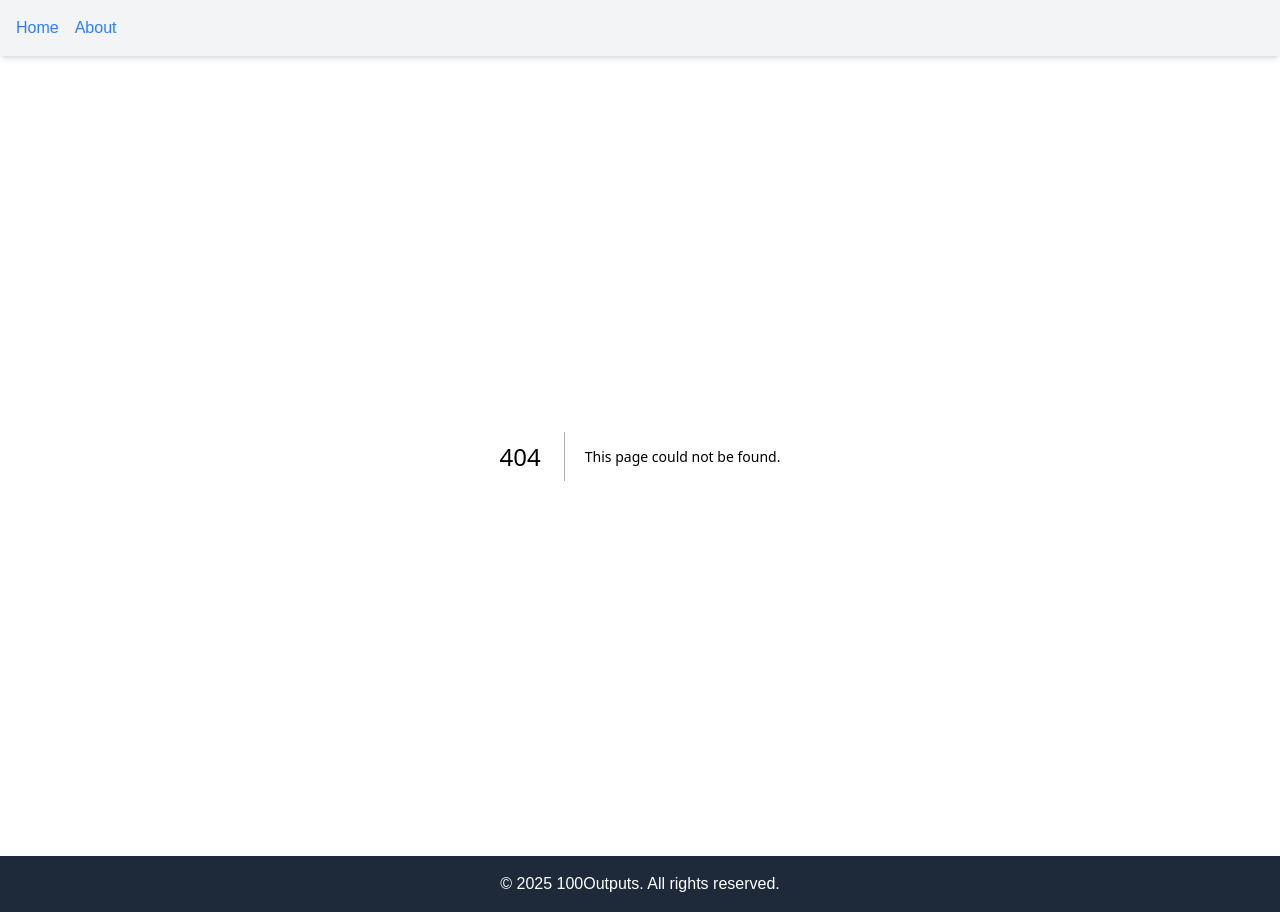
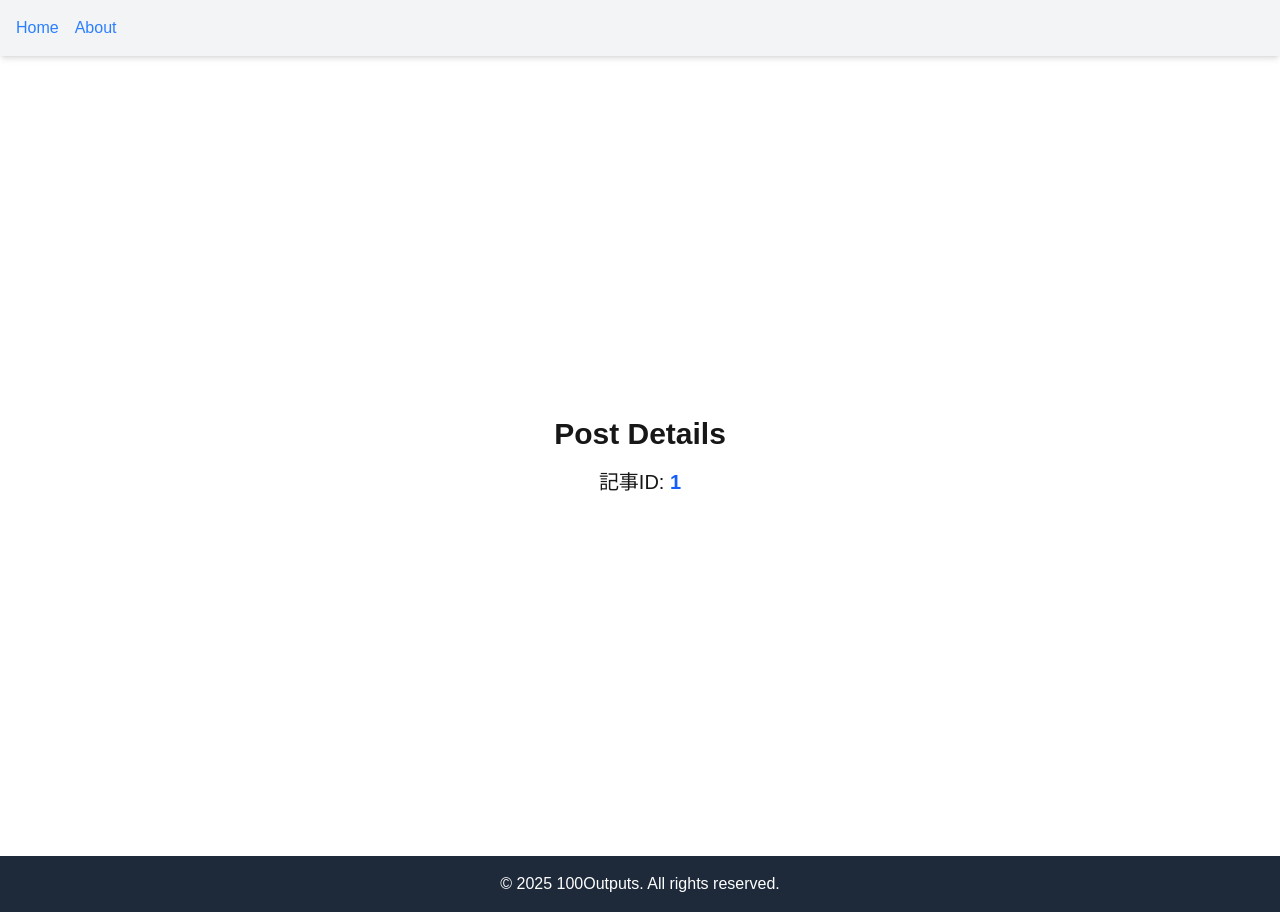
Before and after one commit to Akagamisora/next-100-outputs-app, a Next.js app: page /posts/1 in a window 1280 px wide. Before the commit this address had no page. Built offline with nearby package versions, Linux system fonts and the light colour scheme.

Commit message:
040完了

```diff
--- /dev/null
+++ b/src/app/posts/[id]/page.tsx
@@ -0,0 +1,18 @@
+import React from "react";
+
+type Props = {
+  params: Promise<{ id: string }>;
+};
+
+export default async function PostPage({ params }: Props) {
+  const { id } = await params;
+  return (
+    <main className="flex min-h-screen flex-col items-center justify-center">
+      <h1 className="text-3xl font-bold">Post Details</h1>
+
+      <p className="mt-4 text-xl">
+        記事ID: <span className="text-blue-600 font-bold">{id}</span>
+      </p>
+    </main>
+  );
+}
```
